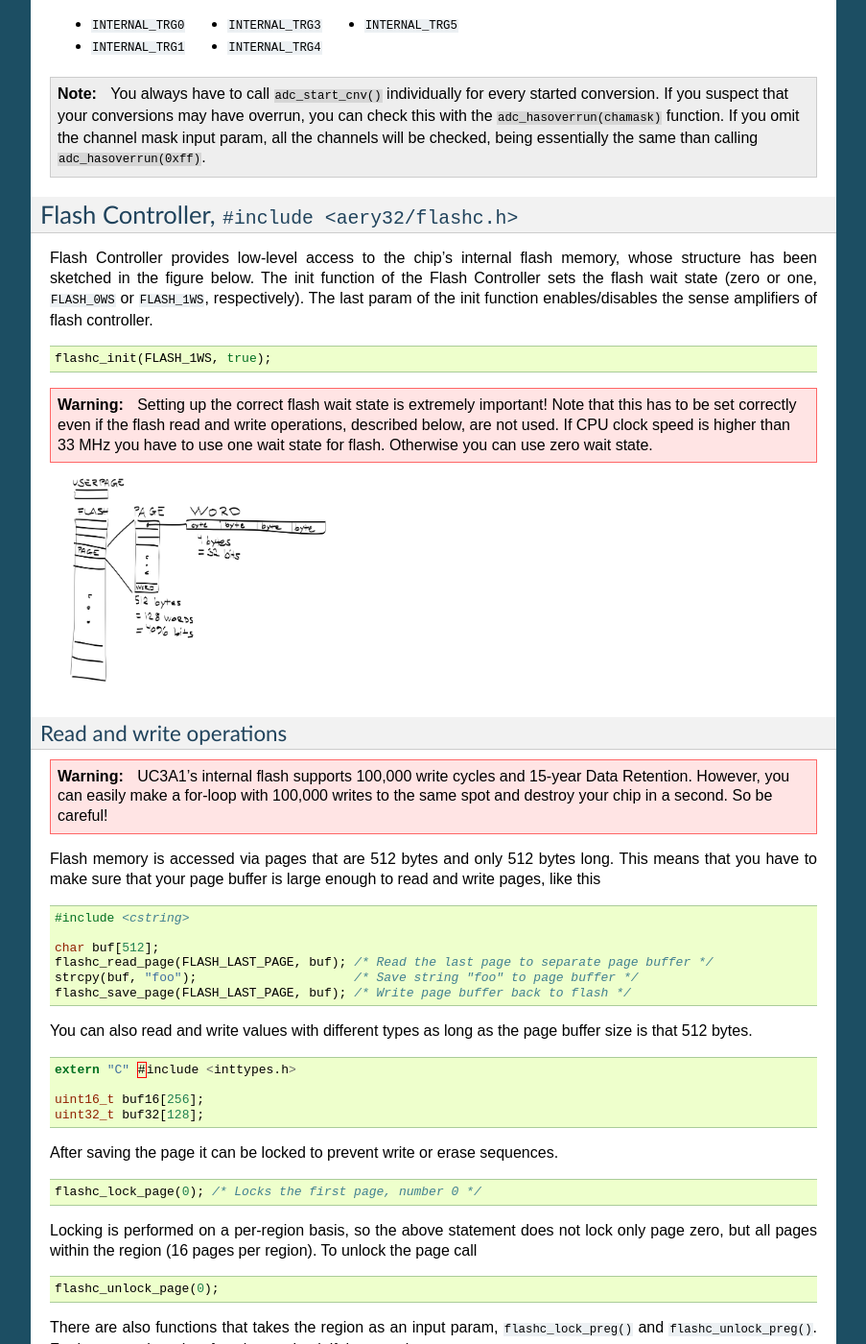
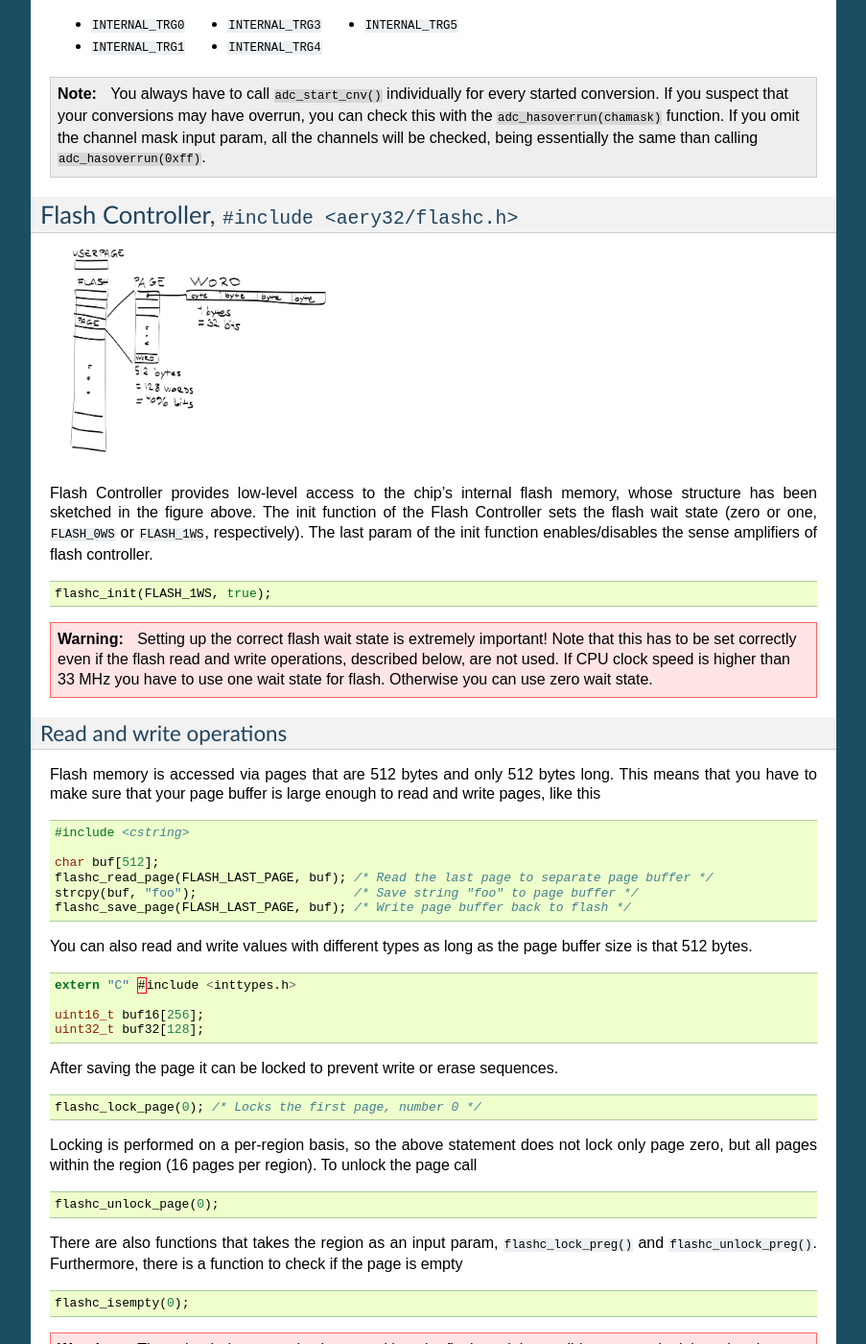
Before and after one commit to aery32/aery32-refguide, a Sphinx documentation site: the page built from source/module_functions.rst, in a window 1280 px wide and 1400 px high, scrolled down 2321 px. Shown: the whole window at 96% size, without its empty margins (198-1101 px from the left). Built offline with Sphinx 7.4.7, drawn with Linux system fonts in a browser that asks for light colours; some of the changed text lies outside the part shown.

Commit message:
Update SPI section and restructure flashc warnings

```diff
--- a/source/module_functions.rst
+++ b/source/module_functions.rst
@@ -119,7 +119,12 @@ Other possible trigger sources, that can be used for example with the Timer/Coun
 Flash Controller, ``#include <aery32/flashc.h>``
 ------------------------------------------------
 
-Flash Controller provides low-level access to the chip's internal flash memory, whose structure has been sketched in the figure below. The init function of the Flash Controller sets the flash wait state (zero or one, ``FLASH_0WS`` or ``FLASH_1WS``, respectively). The last param of the init function enables/disables the sense amplifiers of flash controller.
+.. image:: ../images/avr32_flash_structure.png
+    :width: 8 cm
+    :target: _images/avr32_flash_structure.png
+    :alt: AVR32 UC3A1/0 Flash Structure
+
+Flash Controller provides low-level access to the chip's internal flash memory, whose structure has been sketched in the figure above. The init function of the Flash Controller sets the flash wait state (zero or one, ``FLASH_0WS`` or ``FLASH_1WS``, respectively). The last param of the init function enables/disables the sense amplifiers of flash controller.
 
 .. code-block:: c++
 
@@ -129,18 +134,8 @@ Flash Controller provides low-level access to the chip's internal flash memory,
 
     Setting up the correct flash wait state is extremely important! Note that this has to be set correctly even if the flash read and write operations, described below, are not used. If CPU clock speed is higher than 33 MHz you have to use one wait state for flash. Otherwise you can use zero wait state.
 
-.. image:: ../images/avr32_flash_structure.png
-    :width: 8 cm
-    :target: _images/avr32_flash_structure.png
-    :alt: AVR32 UC3A1/0 Flash Structure
-
 Read and write operations
 '''''''''''''''''''''''''
-
-.. warning::
-
-    UC3A1's internal flash supports 100,000 write cycles and 15-year Data Retention. However, you can easily make a for-loop with 100,000 writes to the same
-    spot and destroy your chip in a second. So be careful!
 
 Flash memory is accessed via pages that are 512 bytes and only 512 bytes long. This means that you have to make sure that your page buffer is large enough to read and write pages, like this
 
```
Also changed, not shown: other parts of source/module_functions.rst (+5 -1 lines).
